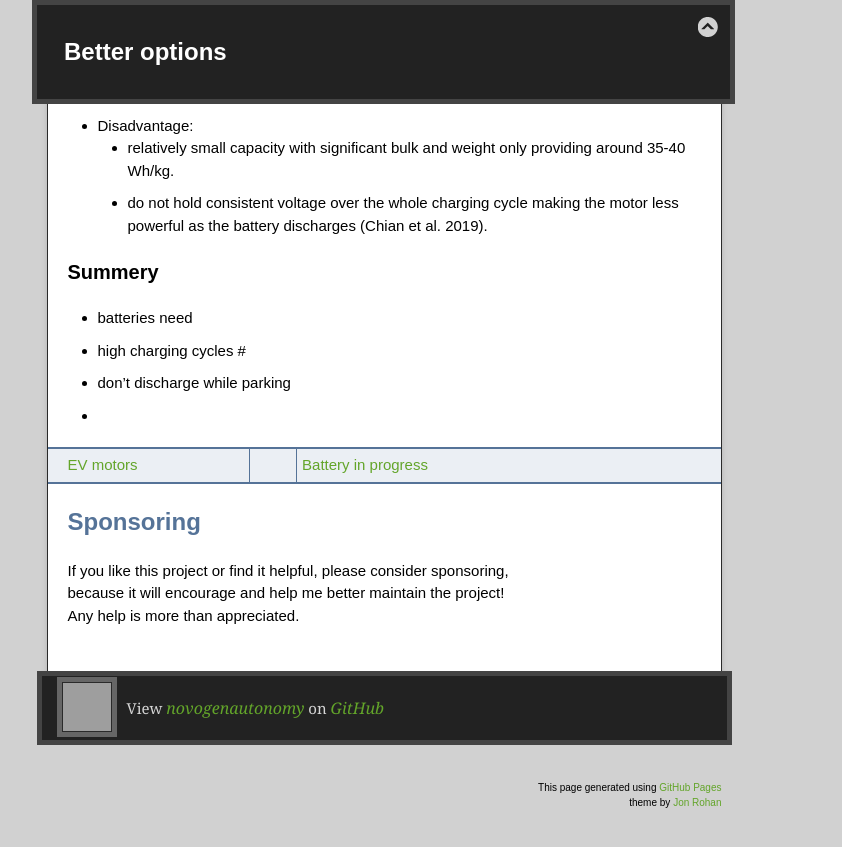
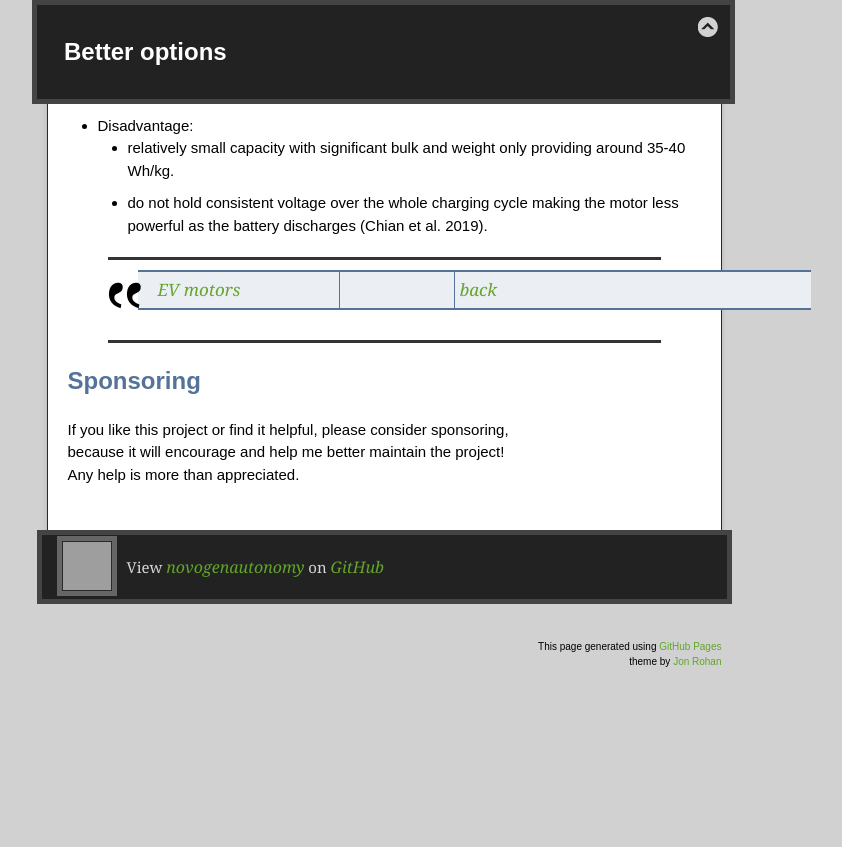
Before and after one commit to novogenautonomy/novogenautonomy.github.io, a Jekyll site: the page built from batteries.md, in a window 1280 px wide and 900 px high, scrolled down 1993 px. Shown: the top 847 px of the window, without its empty margins (256-1098 px from the left). Built offline with Jekyll 4.4.1, drawn with Linux system fonts in a browser that asks for light colours; our own code applies the rules of GitHub Pages for plain Markdown files; after the commit the page ends 2752 px from its top, so only the background shows below that; grey boxes are pictures that could not be loaded.

Commit message:
Update batteries.md

```diff
--- a/batteries.md
+++ b/batteries.md
@@ -57,14 +57,10 @@ and Ulander, 2022).
   - relatively small capacity with significant bulk and weight only providing around 35-40 Wh/kg.
   - do not hold consistent voltage over the whole charging cycle making the motor less powerful as the battery discharges (Chian et al. 2019).
 
-### Summery
-- batteries need
- - high charging cycles #
- - don't discharge while parking
- -
 
 
-[EV motors](./evEngine.md) || [Battery in progress](./batteries.md)
+
+> [EV motors](./evEngine.md) || [back](./)
 
 
 
```
